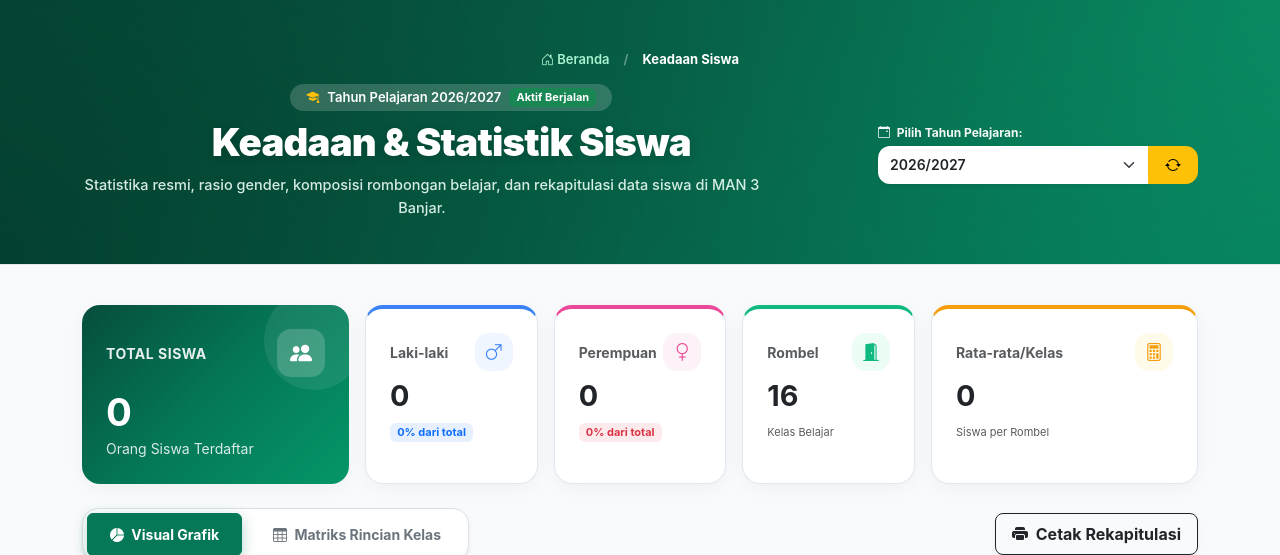
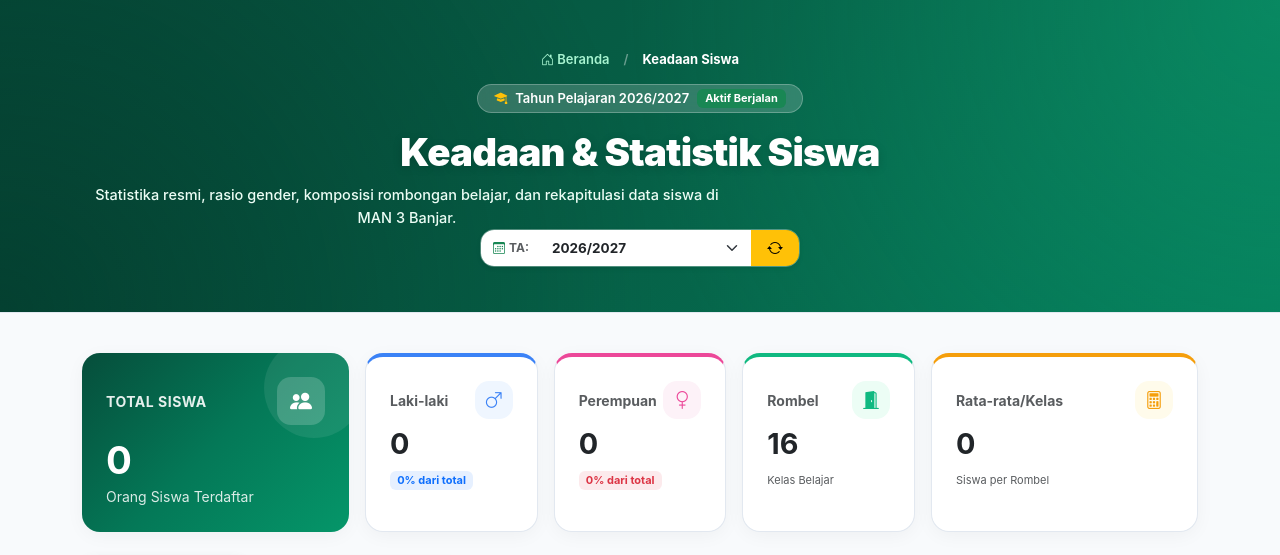
Before and after one commit to mantigabjr-sudo/web_man3banjar, a CodeIgniter app: page /website/data_siswa in a window 1280 px wide. Shown: the part 103-658 px from the top of the page. Run offline with CodeIgniter, Linux system fonts and the light colour scheme; data comes from the database, SQL or seed files in the repository; data that the repository does not hold is empty.

Commit message:
Center align Hero Header Keadaan Siswa agar simetris dan rapi

```diff
--- a/application/views/public/data_siswa.php
+++ b/application/views/public/data_siswa.php
@@ -160,48 +160,49 @@
 </div>
 
 <!-- Header Hero Section -->
-<header class="web-archive-hero" style="background: linear-gradient(135deg, #064e3b 0%, #047857 50%, #059669 100%); color: white; padding: 50px 0 45px 0;">
+<header class="web-archive-hero text-center" style="padding: 55px 0 50px 0;">
     <div class="container">
-        <div class="detail-breadcrumb mb-3">
-            <a href="<?= base_url() ?>" style="color: rgba(255,255,255,0.85); text-decoration: none;"><i class="bi bi-house-door"></i> Beranda</a>
-            <span style="color: rgba(255,255,255,0.5); margin: 0 8px;">/</span>
-            <strong style="color: #ffffff;">Keadaan Siswa</strong>
+        <!-- Breadcrumb Center -->
+        <div class="detail-breadcrumb d-flex justify-content-center align-items-center mb-3">
+            <a href="<?= base_url() ?>"><i class="bi bi-house-door"></i> Beranda</a>
+            <span>/</span>
+            <strong>Keadaan Siswa</strong>
         </div>
 
-        <div class="row align-items-center g-3">
-            <div class="col-lg-8">
-                <div class="d-inline-flex align-items-center gap-2 px-3 py-1 mb-2 rounded-pill" style="background: rgba(255,255,255,0.18); backdrop-filter: blur(8px); font-size: 13px; font-weight: 600;">
+        <!-- Status Badge Center -->
+        <div class="d-inline-flex align-items-center gap-2 px-3 py-1 mb-3 rounded-pill" style="background: rgba(255,255,255,0.18); backdrop-filter: blur(8px); font-size: 13px; font-weight: 600; border: 1px solid rgba(255,255,255,0.25);">
             <i class="bi bi-mortarboard-fill text-warning"></i>
             <span>Tahun Pelajaran <?= htmlspecialchars($tahun_ajaran, ENT_QUOTES, 'UTF-8') ?></span>
             <?php if(!empty($is_active_ta)): ?>
-                        <span class="badge bg-success text-white" style="font-size: 11px;">Aktif Berjalan</span>
+                <span class="badge bg-success text-white px-2 py-1" style="font-size: 11px;">Aktif Berjalan</span>
             <?php endif; ?>
         </div>
-                <h1 style="font-weight: 900; font-size: 2.3rem; letter-spacing: -0.5px; margin-bottom: 8px;">Keadaan & Statistik Siswa</h1>
-                <p style="font-size: 15px; opacity: 0.9; margin: 0; max-width: 680px;">
+
+        <!-- Title & Subtitle Center -->
+        <h1 class="mb-2">Keadaan &amp; Statistik Siswa</h1>
+        <p class="mx-auto mb-4" style="max-width: 650px;">
             Statistika resmi, rasio gender, komposisi rombongan belajar, dan rekapitulasi data siswa di <?= htmlspecialchars($nama_madrasah ?? 'MAN 3 Banjar', ENT_QUOTES, 'UTF-8') ?>.
         </p>
-            </div>
 
-            <div class="col-lg-4 text-lg-end no-print">
-                <form action="<?= base_url('website/data_siswa') ?>" method="GET" class="d-inline-block text-start w-100" style="max-width: 320px;">
-                    <label class="text-white small fw-bold mb-1" style="font-size: 12px; opacity: 0.95;">
-                        <i class="bi bi-calendar-event me-1"></i> Pilih Tahun Pelajaran:
-                    </label>
-                    <div class="input-group">
-                        <select name="ta" class="form-select border-0 shadow-sm" onchange="this.form.submit()" style="border-radius: 12px 0 0 12px; font-weight: 600; font-size: 14px;">
+        <!-- Selector Tahun Pelajaran Center -->
+        <div class="d-flex justify-content-center no-print">
+            <form action="<?= base_url('website/data_siswa') ?>" method="GET" class="d-inline-block text-start" style="width: 100%; max-width: 320px;">
+                <div class="input-group shadow-sm" style="border-radius: 14px; overflow: hidden; border: 1px solid rgba(255,255,255,0.3);">
+                    <span class="input-group-text bg-white border-0 text-muted fw-bold" style="font-size: 12px;">
+                        <i class="bi bi-calendar3 me-1 text-success"></i> TA:
+                    </span>
+                    <select name="ta" class="form-select border-0 text-dark fw-bold" onchange="this.form.submit()" style="font-size: 13.5px; background-color: #ffffff;">
                         <?php foreach($list_ta as $ta_item): ?>
                             <option value="<?= htmlspecialchars($ta_item, ENT_QUOTES, 'UTF-8') ?>" <?= ($ta_item == $tahun_ajaran) ? 'selected' : '' ?>>
                                 <?= htmlspecialchars($ta_item, ENT_QUOTES, 'UTF-8') ?>
                             </option>
                         <?php endforeach; ?>
                     </select>
-                        <button type="submit" class="btn btn-warning fw-bold px-3" style="border-radius: 0 12px 12px 0;">
+                    <button type="submit" class="btn btn-warning fw-bold px-3 border-0">
                         <i class="bi bi-arrow-repeat"></i>
                     </button>
                 </div>
             </form>
-            </div>
         </div>
     </div>
 </header>
```
Lines whose indentation alone changed are shown as unchanged.
